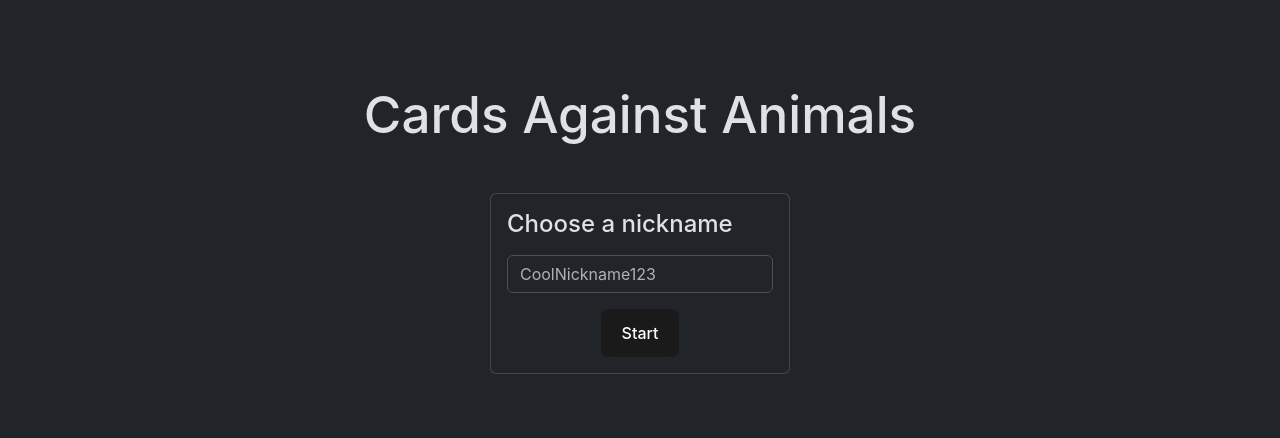
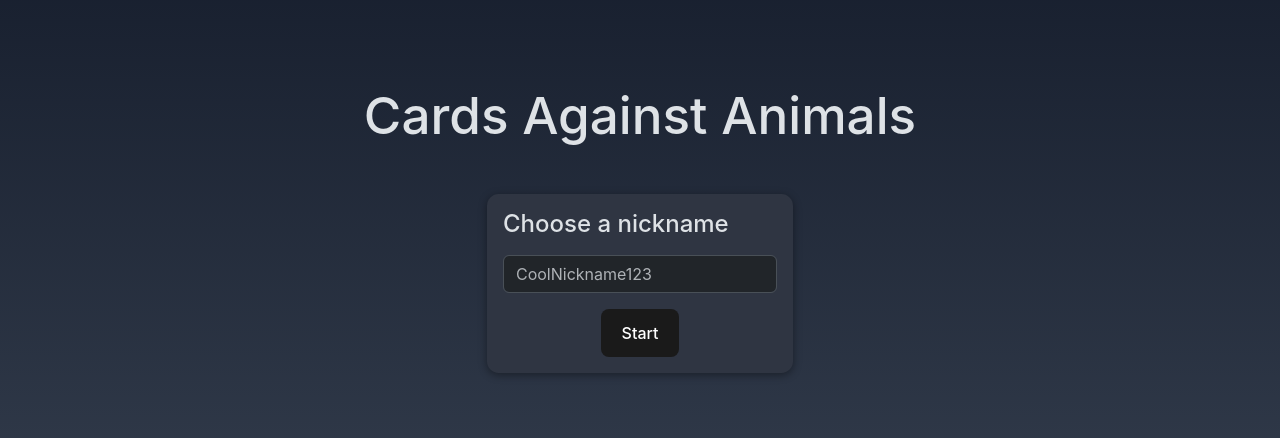
Before and after one commit to Hunternif/cards-against-animals, a React (Vite) app in the folder client/: page / in a window 1280 px wide. Shown: the part 170-608 px from the top of the page. Built offline with nearby package versions, Linux system fonts and the light colour scheme; no server answers.

Commit message:
Style login screen

```diff
--- a/client/src/components/AnonymousLogin.tsx
+++ b/client/src/components/AnonymousLogin.tsx
@@ -1,11 +1,12 @@
 import { User, onAuthStateChanged, signInAnonymously, updateProfile } from "firebase/auth";
 import { useState } from "react";
-import { Card, Form } from "react-bootstrap";
+import { Form } from "react-bootstrap";
 import { useAuthState } from "react-firebase-hooks/auth";
 import { firebaseAuth } from "../firebase";
+import { LoadingSpinner } from "./LoadingSpinner";
 import { CenteredLayout } from "./layout/CenteredLayout";
 import { useDelay, useEffectOnce } from "./utils";
-import { LoadingSpinner } from "./LoadingSpinner";
+import { GameButton } from "./Buttons";
 
 interface Props {
   onLogin?: (user: User) => void,
@@ -63,10 +64,7 @@ export function AnonymousLogin({ onLogin, joining }: Props) {
   }
 
   return <CenteredLayout>
-    <Card style={{
-      padding: "1em",
-      maxWidth: "300px",
-    }}>
+    <div className="login-card">
       {delayedLoggingIn ? <LoadingSpinner text="Logging in..." /> :
         delayedJoining ? <LoadingSpinner text="Joining..." /> : (
           <Form onSubmit={(e) => { e.preventDefault(); login(); }}>
@@ -81,10 +79,10 @@ export function AnonymousLogin({ onLogin, joining }: Props) {
               )}
             </Form.Group>
             <CenteredLayout>
-              <button disabled={delayedLoadingUser || joining}>Start</button>
+              <GameButton disabled={delayedLoadingUser || joining}>Start</GameButton>
             </CenteredLayout>
           </Form>
         )}
-    </Card>
+    </div>
   </CenteredLayout>;
 }
--- a/client/src/index.css
+++ b/client/src/index.css
@@ -76,7 +76,7 @@ button {
   height: 3rem;
 }
 button:hover {
-  border-color: #646cff;
+  border-color: #8BB9F9;
 }
 button:focus,
 button:focus-visible {
@@ -202,6 +202,25 @@ button:disabled {
   opacity: 1;
   background-image: linear-gradient(to bottom,
   #030711 0%,#324464 48%, #324464 52%, #111827 100%);
+}
+
+.welcome-screen {
+  background-image: linear-gradient(to bottom, #111827, #374151);
+}
+.welcome-screen h1 {
+  margin-bottom: 1em;
+  text-align: center;
+}
+.login-card {
+  padding: 1em;
+  border-radius: 0.735rem;
+  /* background-color: rgba(20, 20, 20, 0.4); */
+  /* background-image: linear-gradient(to bottom, #494f5c66, #85879266); */
+  /* background-color: #494f5c99; */
+  background-color: #2f3542;
+  /* border: 1px solid; */
+  border-color: #374151;
+  box-shadow: 0 2px 8px rgba(0, 0, 0, 0.4);
 }
 
 .game-screen {
--- a/client/src/pages/lobby-screens/LoginScreen.tsx
+++ b/client/src/pages/lobby-screens/LoginScreen.tsx
@@ -29,8 +29,8 @@ export function LoginScreen({ existingLobbyID }: Props) {
       setError(e);
     }
   }
-  return <CenteredLayout>
-    <h1 style={{ marginBottom: "1em" }}>Cards Against Animals</h1>
+  return <CenteredLayout className="welcome-screen">
+    <h1>Cards Against Animals</h1>
     <AnonymousLogin onLogin={handleLogin} joining={joining} />
   </CenteredLayout>;
 }
```
